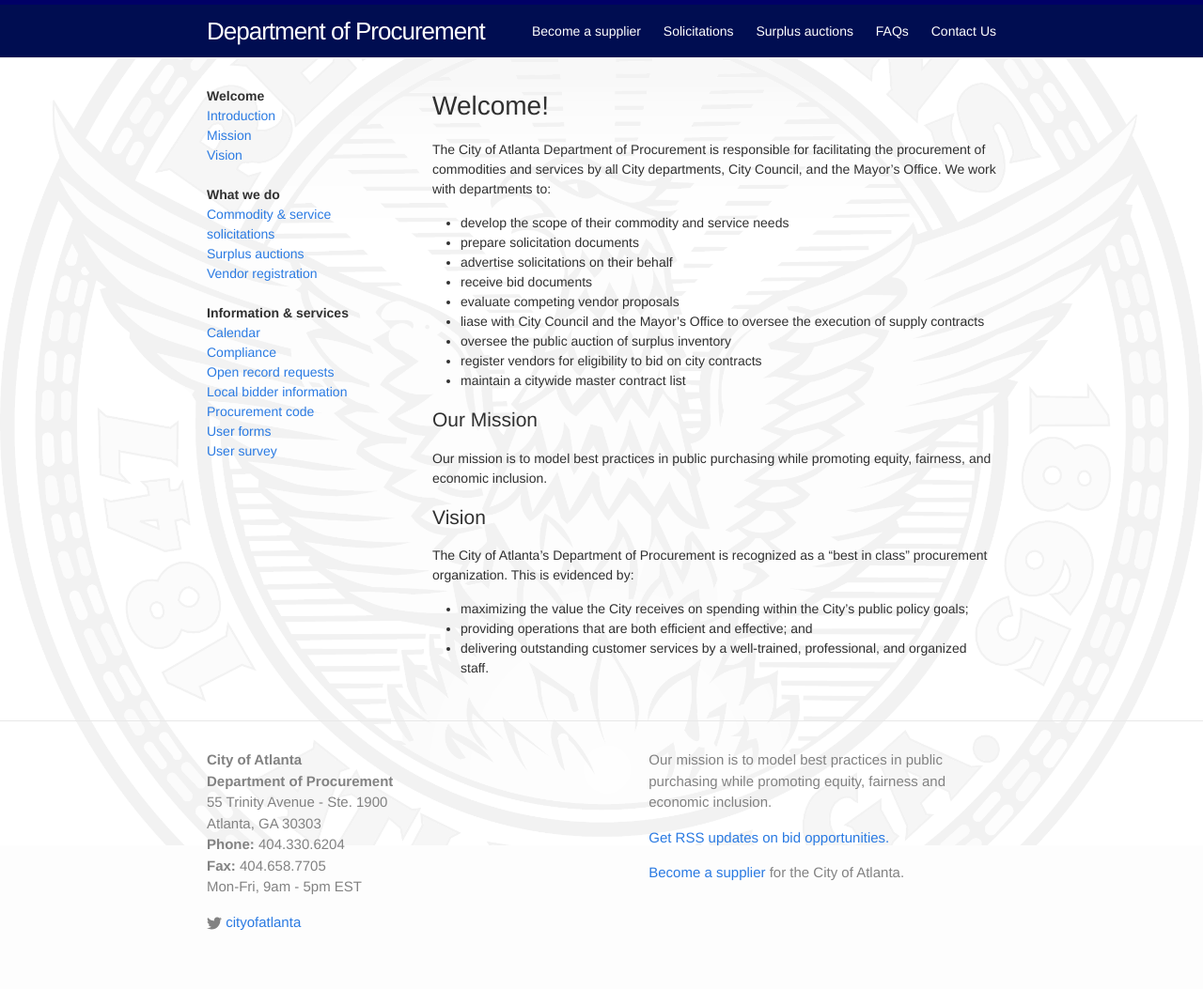
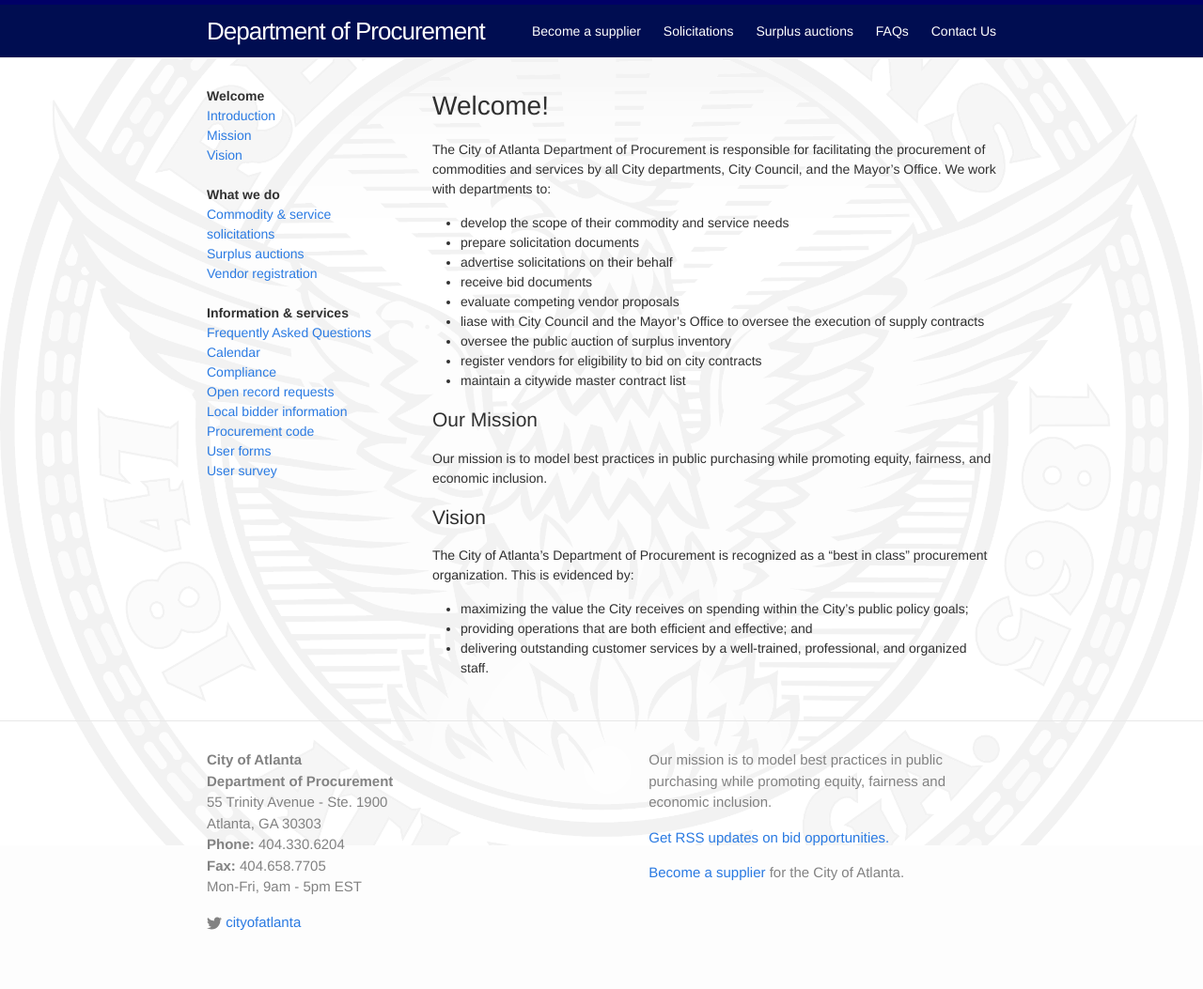
Before and after one commit to codeforamerica/atlanta-procurement-www, a Jekyll site: the page built from index.md, in a window 1280 px wide. Shown: the whole page at 94% size. Built offline with Jekyll 4.4.1, drawn with Linux system fonts in a browser that asks for light colours; nearby versions of some CDN libraries.

Commit message:
Adding FAQ link to sidenav.

```diff
--- a/_layouts/default-with-sidenav.html
+++ b/_layouts/default-with-sidenav.html
@@ -22,6 +22,7 @@
 
           <strong>Information &amp; services</strong><br />
 
+          <a href="/faqs/">Frequently Asked Questions</a><br />
           <a href="#">Calendar</a><br />
           <a href="#">Compliance</a><br />
           <a href="#">Open record requests</a><br />
```
